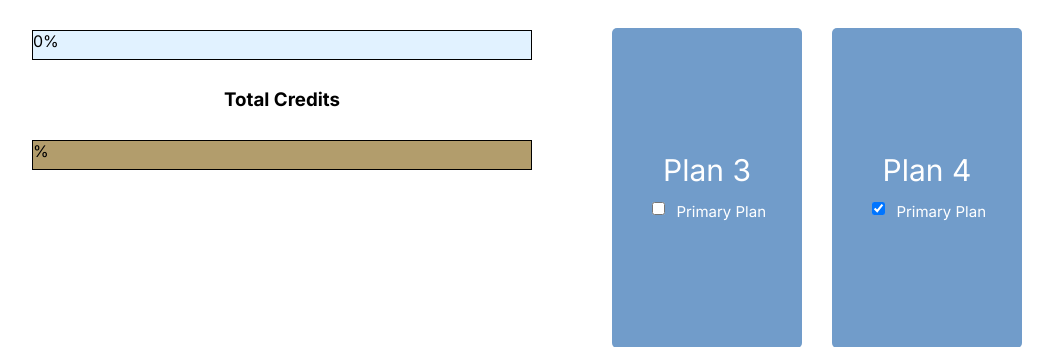
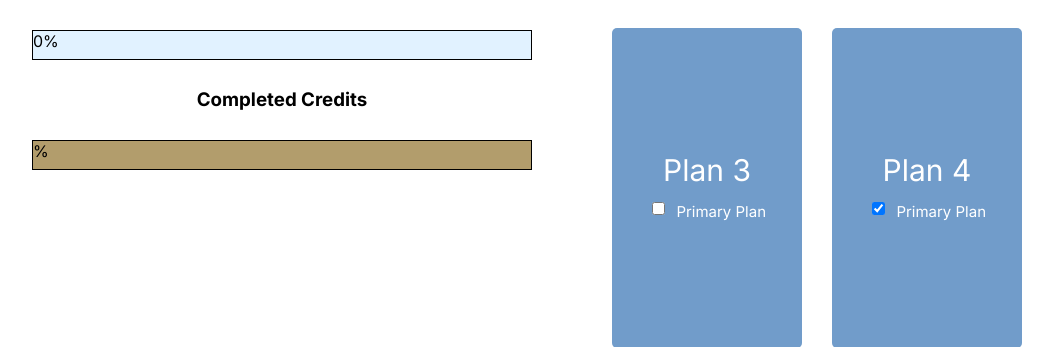
Before and after one commit to momokaiwase/EaglePlan, a Django app: template templates/Landing.html in a window 1280 px wide. Shown: the part 458-805 px from the top of the page, without its empty margins (48-1101 px from the left). Run offline with Django 5.2, Linux system fonts and the light colour scheme; the template is opened without the code that fills it: values that come from a table or form of the project are taken from there, others are empty; data comes from the database, SQL or seed files in the repository; both versions use the stored data as it was after the commit; some libraries are stand-ins or nearby versions.

Commit message:
fix for "The idea of the progress bar just showing that it marks completed credits and not credits on plan is great, but then you kind of need to add a message that makes that clear to users. Because otherwise they could be lost. "

```diff
--- a/templates/Landing.html
+++ b/templates/Landing.html
@@ -24,7 +24,7 @@
             {% endif %}
             <h3>University Core</h3>
             <div class="rectangle">0%</div>
-            <h3>Total Credits</h3>
+            <h3>Completed Credits</h3>
             <div class="rectangle" style="position: relative;">
                 <div class="progress" style="position: absolute; top: 0; left: 0; width: {{ completion_percentage }}%; height: 100%; background-color: gold;"></div>
                 <div class="progress-bar" style="width: {{ credits_percentage }}%; height: 100%; background-color: #B29D6C;">{{ credits_percentage }}%</div>
```
Also changed, not shown: db.sqlite3.
